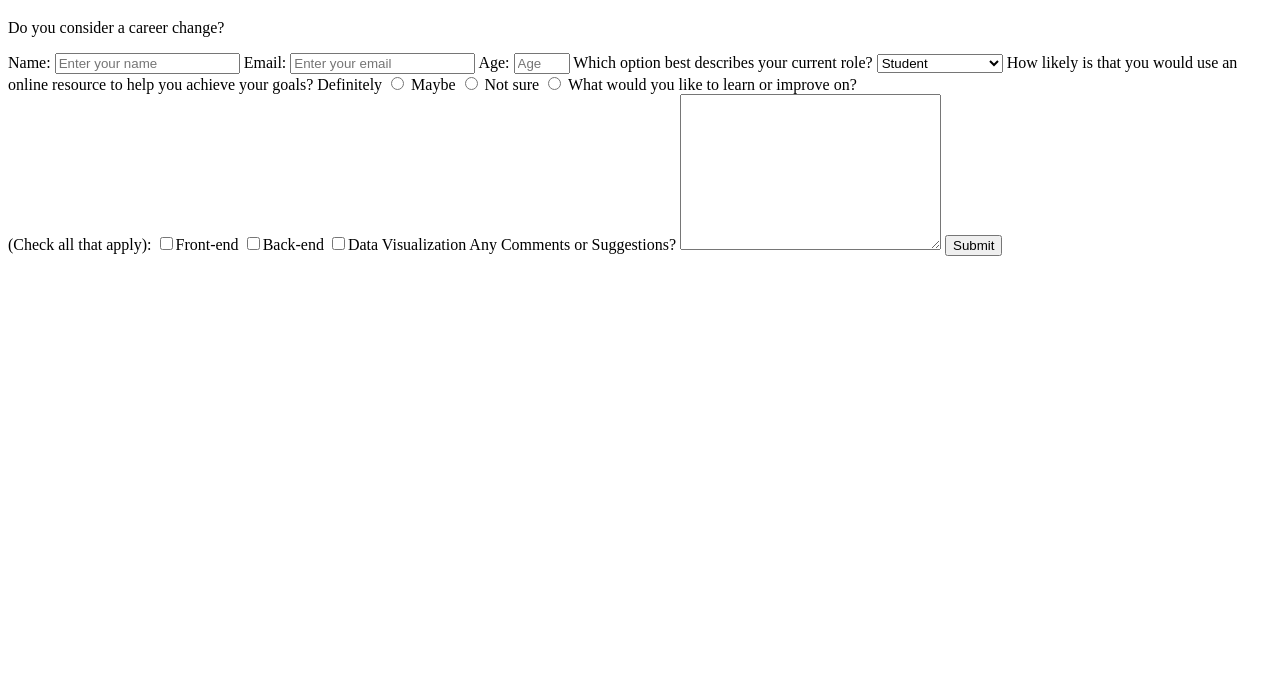
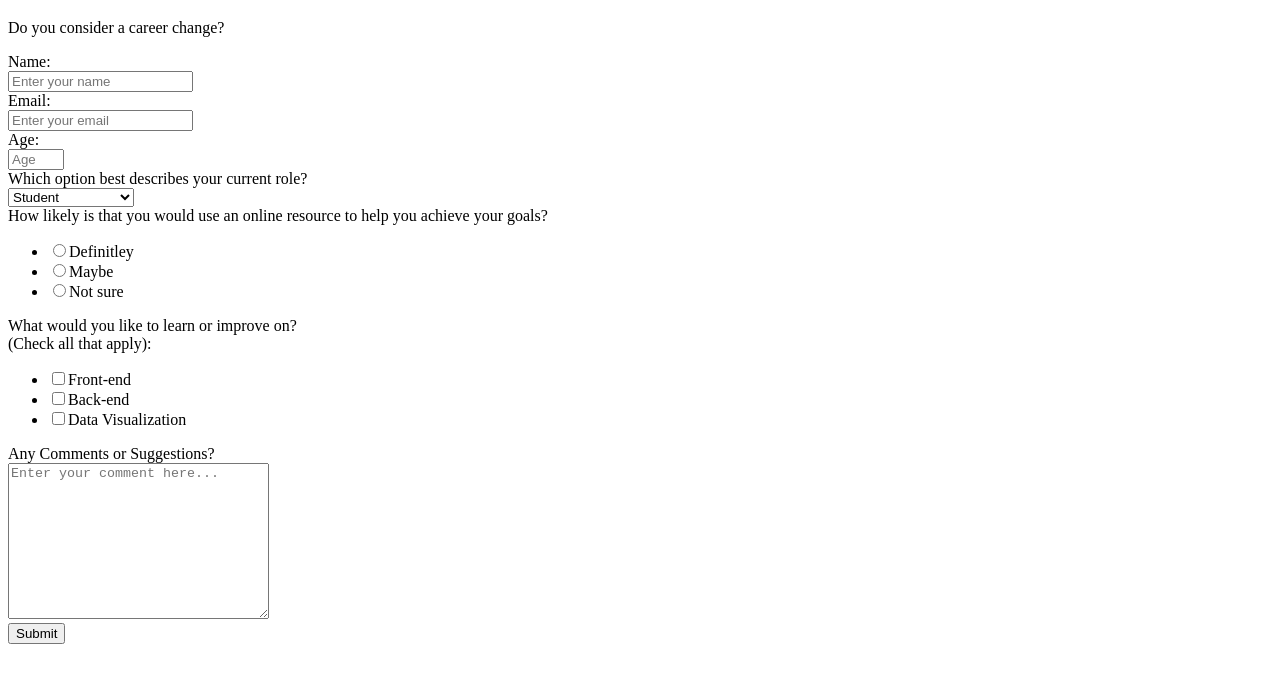
Before and after one commit to patriciskevi/FCC_Survey_Form, a plain HTML site: page index.html in a window 1280 px wide. Shown: the part 61-744 px from the top of the page. Drawn offline with Linux system fonts and the light colour scheme.

Commit message:
refactored the markup. put all the code in proper divs

```diff
--- a/index.html
+++ b/index.html
@@ -9,26 +9,48 @@
   </head>
   <body>
     <div id="title"><h1 id="title">Survey Form</h1></div>
+
+    <div id="form">
       <p id="description">Do you consider a career change? </p>
-    <form action="post" id="survey-form">
+        <form action="" id="survey-form">
+          <div class="row-tab">
+            <div class="labels">
               <label for="name-label">Name:</label>
-      <input type="text" id="name-label" placeholder="Enter your name" />
-
+            </div>
+            <div class="input-tab">
+              <input type="text" id="name-label" class="input-field" placeholder="Enter your name" />
+            </div>
+          </div>
+          <div class="row-tab">
+            <div class="labels">
               <label for="email-label">Email:</label>
-      <input type="text" id="email-label" placeholder="Enter your email" />
-
+            </div>
+            <div class="input-tab">
+              <input type="text" id="email-label" class="input-field" placeholder="Enter your email" />
+            </div>
+          </div>
+          <div class="row-tab">
+            <div class="labels">
               <label for="number-label">Age:</label>
+            </div>
+            <div class="input-tab">
               <input
                 type="number"
                 id="number-label"
+                class="input-field"
                 min="0"
                 max="99"
                 placeholder="Age"
               />
+            </div>
+          </div>
 
-      <label for="current-role"
-        >Which option best describes your current role?</label
-      >
+
+          <div class="row-tab">
+            <div class="labels">
+              <label for="current-role">Which option best describes your current role?</label>
+            </div>
+            <div class="input-tab">
               <select name="current-role" id="dropdown">
                 <option value="student">Student</option>
                 <option value="fulltime-job">Full Time Job</option>
@@ -36,32 +58,49 @@
                 <option value="prefer-not">Prefer not to say</option>
                 <option value="other">Other</option>
               </select>
+            </div>
+          </div>
+
+          <div class="row-tab">
+            <div class="labels">
               <label for="">How likely is that you would use an online resource to help you achieve your goals?</label>
-      <label for=""
-        >Definitely <input type="radio" name="radio-buttons" id="" />
-      </label>
-      <label for=""
-        >Maybe <input type="radio" name="radio-buttons" id="" />
-      </label>
-      <label for=""
-        >Not sure <input type="radio" name="radio-buttons" id="" />
-      </label>
+            </div>
+            <div class="input-tab">
+              <ul>
+                <li><input type="radio" name="radio-button">Definitley</li>
+                <li><input type="radio" name="radio-button">Maybe</li>
+                <li><input type="radio" name="radio-button">Not sure</li>
+              </ul>
+            </div>
+
+          <div class="row-tab">
+            <div class="labels">
                 <label for="improvements"
                 >What would you like to learn or improve on?<br />
                 (Check all that apply):
               </label>
-      <label for=""
-        ><input type="checkbox" value="frontend" />Front-end</label
-      >
-      <label for=""
-        ><input type="checkbox" value="backend" />Back-end<label
-      >
-      <label for=""
-        ><input type="checkbox" value="data" />Data Visualization</label
-      >
+            </div>
+            <div class="input-tab">
+              <ul>
+                <li><input type="checkbox" value="frontend">Front-end</li>
+                <li><input type="checkbox" value="backend">Back-end</li>
+                <li><input type="checkbox" value="data">Data Visualization</li>
+              </ul>
+            </div>
+          </div>
+
+          <div class="row-tab">
+            <div class="labels">
                 <label for="">Any Comments or Suggestions?</label>
-      <textarea name="" id="" cols="30" rows="10"></textarea>
-      <button type="submit">Submit</button>
+            </div>
+            <div class="input-tab">
+              <textarea name="" id="" cols="30" rows="10" placeholder="Enter your comment here..."></textarea>
+            </div>
+          </div>
+
+        <button type="submit" id="submit">Submit</button>
+
       </form>
+  </div>
   </body>
 </html>
```
Lines whose indentation alone changed are shown as unchanged.
